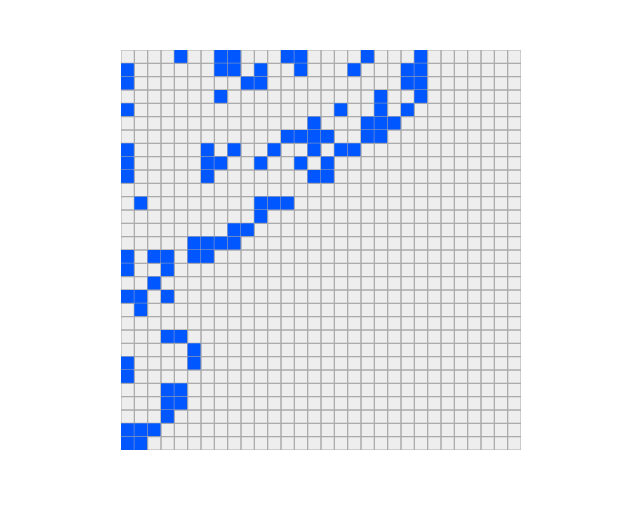
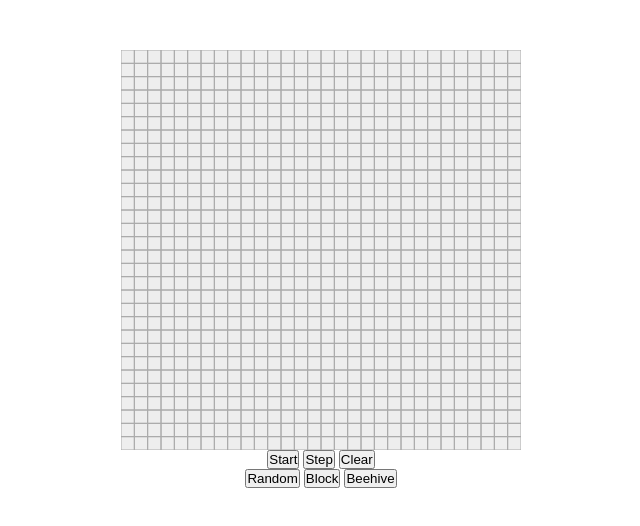
Before and after one commit to domtriola/game-of-life, a plain HTML site: page index.html in a window 1280 px wide. Shown: the whole page, without its empty margins (319-959 px from the left). Drawn offline with Linux system fonts and the light colour scheme.

Commit message:
completed basic function and added various buttons to the interface

```diff
--- a/gof.js
+++ b/gof.js
@@ -3,6 +3,7 @@
 	- add edge cases for runLife()
 	- create different functions for various starting positions to
 	  get a better idea of what is going on
+	- figure out why step doesn't redraw on initial click
 
 */
 
@@ -15,10 +16,6 @@ var cellWidth = canvas.width / gridColumns;
 var cellHeight = canvas.height / gridRows;
 var grid = [];
 
-//starting positions
-function block() {
-
-}
 
 function setGrid(rows, columns) {
 	for (r=0; r<rows; r++) {
@@ -26,7 +23,7 @@ function setGrid(rows, columns) {
 		for (c=0; c<columns; c++) {
 			//randomly set initial life (at 50% chance to be alive)
 			var iniAlive = Math.floor(Math.random()*2);
-			grid[r][c] = { x: r*cellWidth , y: c*cellHeight, isAlive: iniAlive, willBe: iniAlive}
+			grid[r][c] = { x: r*cellWidth , y: c*cellHeight, isAlive: 0, willBe: 0}
 		}
 	}
 	return grid;
@@ -54,9 +51,10 @@ function drawGrid() {
 	}
 }
 
-//acts like a torus??
+//No life beyond walls (does not act like a torus)
 function runLife() {
 
+	var aliveCount = 0;
 	//determine whether cells will be alive or dead
 	for (r=0; r<grid.length; r++) {
 		for (c=0; c<grid[r].length; c++) {
@@ -65,10 +63,9 @@ function runLife() {
 			//count live neighbors
 			count = 0;
 
-
 			//for non-edge cases
-			for (i=r-1; i<r+4; i++) {
-				for (j=c-1; j<c+4; j++) {
+			for (i=r-1; i<r+2; i++) {
+				for (j=c-1; j<c+2; j++) {
 
 					//setup edge variables
 					var leftEdge = 0;
@@ -87,37 +84,25 @@ function runLife() {
 						bottomEdge = 1;
 					}
 
-
+					//fill in if statements for torus effect
 					if (leftEdge && topEdge) {
-
 					} else if (leftEdge && bottomEdge) {
-
 					} else if (leftEdge) {
-
 					} else if (rightEdge && topEdge) {
-
 					} else if (rightEdge && bottomEdge) {
-
 					} else if (rightEdge) {
-
 					} else if (topEdge) {
-
 					} else if (bottomEdge) {
-
 					} else {
-						//console.log(bottomEdge);
-						//console.log("i: " + i);
-						//console.log("j: " + j);
-						if (grid[i][j].isAlive && (i!=r && j!=c)) {
+						if (grid[i][j].isAlive && !(i==r && j==c)) {
 							count+=1;
 						}
 					}
-
 				}
 			}
 
-
 			if (cell.isAlive) {
+				aliveCount+=1;
 				if (count > 1 && count < 4) {
 					cell.willBe = 'alive';
 				} else {
@@ -167,4 +152,50 @@ function draw() {
 	requestAnimationFrame(draw);
 }
 
-draw();
+function step() {
+	ctx.clearRect(0,0,canvas.width, canvas.height);
+	drawGrid();
+	runLife();
+}
+
+function clearGrid() {
+	for (r=0; r<grid.length; r++) {
+		for (c=0; c<grid[r].length; c++) {
+			grid[r][c].isAlive = 0;
+			grid[r][c].willBe = 0;
+		}
+	}
+	drawGrid();
+}
+
+/* Options
+***************/
+
+function randomGrid() {
+	for (r=0; r<grid.length; r++) {
+		for (c=0; c<grid[r].length; c++) {
+			var iniAlive = Math.floor(Math.random()*2);
+			grid[r][c].isAlive = iniAlive;
+		}
+	}
+	drawGrid();
+}
+
+//starting positions
+function block() {
+	grid[Math.floor(gridRows/2-1)][Math.floor(gridColumns/2-1)].isAlive = 1;
+	grid[Math.floor(gridRows/2)][Math.floor(gridColumns/2-1)].isAlive = 1;
+	grid[Math.floor(gridRows/2-1)][Math.floor(gridColumns/2)].isAlive = 1;
+	grid[Math.floor(gridRows/2)][Math.floor(gridColumns/2)].isAlive = 1;
+	drawGrid();
+}
+
+function beehive() {
+	grid[Math.floor(gridRows/2-1)][Math.floor(gridColumns/2-2)].isAlive = 1;
+	grid[Math.floor(gridRows/2)][Math.floor(gridColumns/2-2)].isAlive = 1;
+	grid[Math.floor(gridRows/2-2)][Math.floor(gridColumns/2-1)].isAlive = 1;
+	grid[Math.floor(gridRows/2+1)][Math.floor(gridColumns/2-1)].isAlive = 1;
+	grid[Math.floor(gridRows/2-1)][Math.floor(gridColumns/2)].isAlive = 1;
+	grid[Math.floor(gridRows/2)][Math.floor(gridColumns/2)].isAlive = 1;
+	drawGrid();
+}
--- a/index.html
+++ b/index.html
@@ -9,11 +9,24 @@
     <style>
     	* { padding: 0; margin: 0; }
     	canvas { background: #eee; display: block; margin: 50px auto 0; }
+    	.menu {text-align: center;}
     </style>
 </head>
 <body>
 
-<canvas id="canvas" width="400" height="400"></canvas>
+	<canvas id="canvas" width="400" height="400"></canvas>
+
+	<div class="menu">
+		<button id="start" onclick="draw()">Start</button>
+		<button id="step" onclick="step()">Step</button>
+		<button id="clear" onclick="clearGrid()">Clear</button>
+	</div>
+
+	<div class="menu">
+		<button id="random" onclick="randomGrid()">Random</button>
+		<button id="block" onclick="block()">Block</button>
+		<button id="block" onclick="beehive()">Beehive</button>
+	</div>
 
 <script src="gof.js"></script>
 
```
